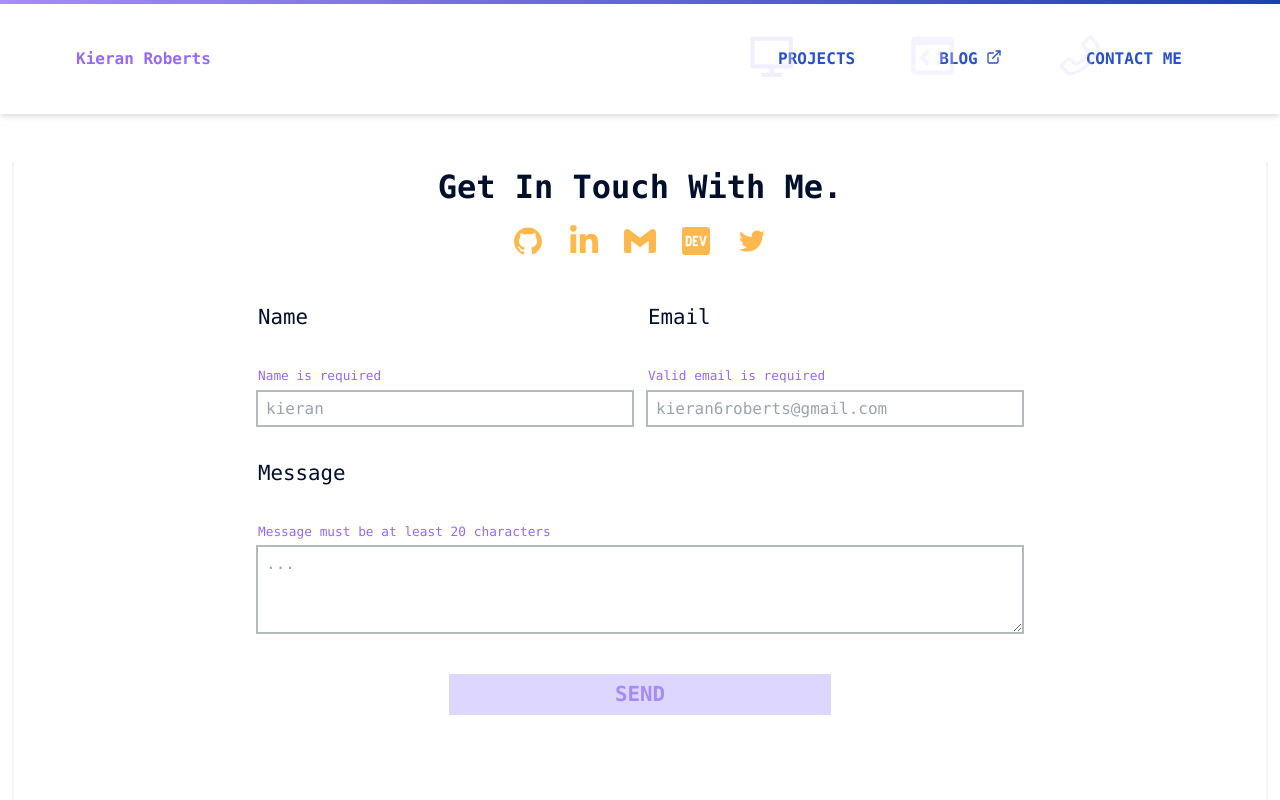
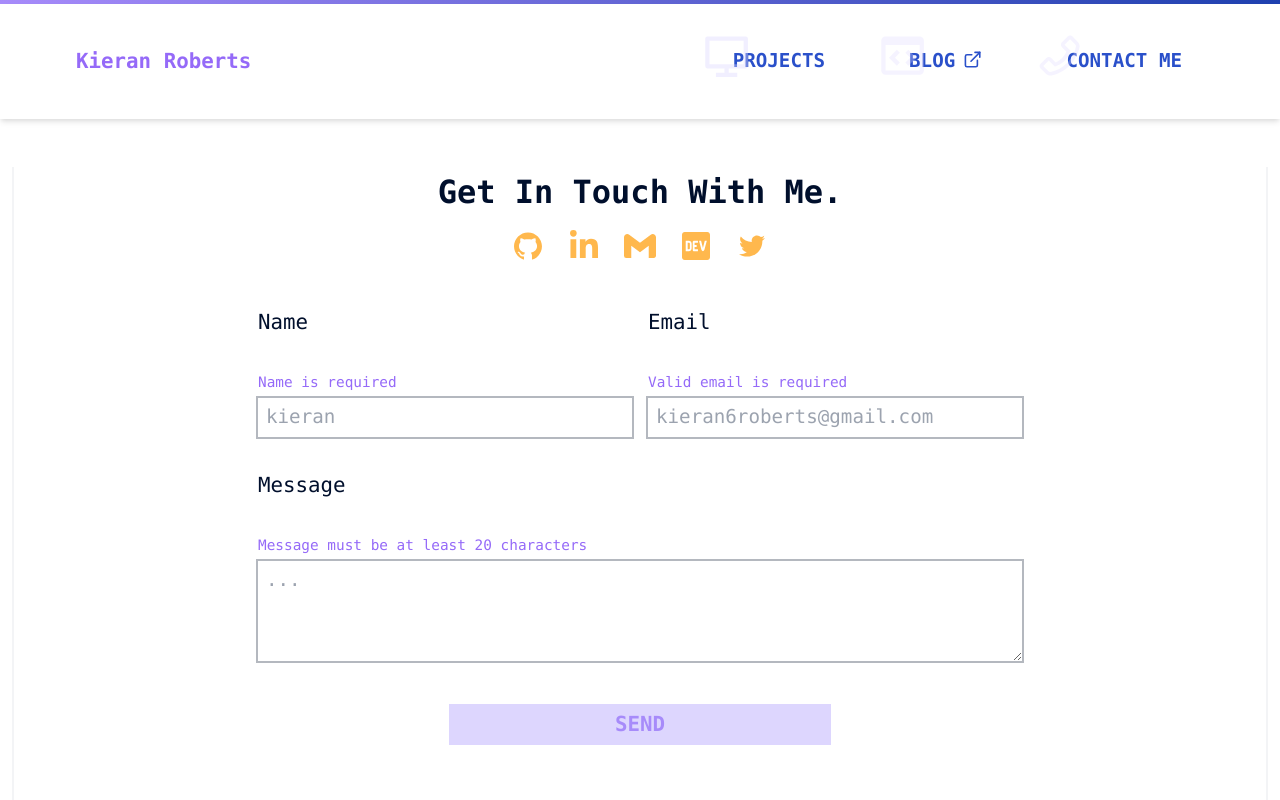
Before and after one commit to kieran6roberts/MyPortfolio-nextjs, a Next.js app: page /contact in a window 1280 px wide. Shown: the top 800 px of the page. Built offline with nearby package versions, Linux system fonts and the light colour scheme.

Commit message:
increased smallest font sizes and changed home nav label

```diff
--- a/src/App.css
+++ b/src/App.css
@@ -519,9 +519,9 @@ video {
   --color-pri: #956af8;
   --color-sec: #2a50ca;
   --color-acc: #ffb84d;
-  --text-3xs: clamp(0.6rem, 0.8vw, 1.3rem);
-  --text-2xs: clamp(0.8rem, 1vw, 1.8rem);
-  --text-xs: clamp(1rem, 1.2vw, 2.9rem);
+  --text-3xs: clamp(0.7rem, 0.9vw, 1.4rem);
+  --text-2xs: clamp(0.9rem, 1vw, 1.8rem);
+  --text-xs: clamp(1.2rem, 1.3vw, 2.9rem);
   --text-sm: clamp(1.3rem, 1.6vw, 3rem);
   --text-md: clamp(1.4rem, 2.5vw, 5rem);
   --text-lg: clamp(2rem, 4vw, 7rem);
@@ -788,12 +788,12 @@ p {
 }
 
 .text-xxs {
-  font-size: clamp(0.8rem, 1vw, 1.8rem);
+  font-size: clamp(0.9rem, 1vw, 1.8rem);
   font-size: var(--text-2xs);
 }
 
 .text-xs {
-  font-size: clamp(1rem, 1.2vw, 2.9rem);
+  font-size: clamp(1.2rem, 1.3vw, 2.9rem);
   font-size: var(--text-xs);
 }
 
@@ -1719,7 +1719,7 @@ p {
   }
 
   .lg\:text-xs {
-    font-size: clamp(1rem, 1.2vw, 2.9rem);
+    font-size: clamp(1.2rem, 1.3vw, 2.9rem);
     font-size: var(--text-xs);
   }
 
--- a/src/components/Layout/Layout.tsx
+++ b/src/components/Layout/Layout.tsx
@@ -19,8 +19,8 @@ export default function Layout({ children }: LAYOUT): React.ReactElement {
                     <div className="flex p-3 mr-4 cursor-pointer">
                         <Link href="/" passHref>
                             <a className="flex align-center focus:outline-none focus:ring-4 focus:ring-yellow-400"
-                            aria-label="home page">
-                                <span className="text-xs font-bold text-pri hover:text-sec">
+                            aria-label="Home Kieran Roberts">
+                                <span className="text-sm font-bold text-pri hover:text-sec">
                                     Kieran Roberts
                                 </span>
                             </a>
--- a/src/styles/app.css
+++ b/src/styles/app.css
@@ -519,9 +519,9 @@ video {
   --color-pri: #956af8;
   --color-sec: #2a50ca;
   --color-acc: #ffb84d;
-  --text-3xs: clamp(0.6rem, 0.8vw, 1.3rem);
-  --text-2xs: clamp(0.8rem, 1vw, 1.8rem);
-  --text-xs: clamp(1rem, 1.2vw, 2.9rem);
+  --text-3xs: clamp(0.7rem, 0.9vw, 1.4rem);
+  --text-2xs: clamp(0.9rem, 1vw, 1.8rem);
+  --text-xs: clamp(1.2rem, 1.3vw, 2.9rem);
   --text-sm: clamp(1.3rem, 1.6vw, 3rem);
   --text-md: clamp(1.4rem, 2.5vw, 5rem);
   --text-lg: clamp(2rem, 4vw, 7rem);
--- a/src/styles/tailwind.css
+++ b/src/styles/tailwind.css
@@ -8,9 +8,9 @@
     --color-sec: #2a50ca;
     --color-acc: #ffb84d;
 
-    --text-3xs: clamp(0.6rem, 0.8vw, 1.3rem);
-    --text-2xs: clamp(0.8rem, 1vw, 1.8rem);
-    --text-xs: clamp(1rem, 1.2vw, 2.9rem);
+    --text-3xs: clamp(0.7rem, 0.9vw, 1.4rem);
+    --text-2xs: clamp(0.9rem, 1vw, 1.8rem);
+    --text-xs: clamp(1.2rem, 1.3vw, 2.9rem);
     --text-sm: clamp(1.3rem, 1.6vw, 3rem);
     --text-md: clamp(1.4rem, 2.5vw, 5rem);
     --text-lg: clamp(2rem, 4vw, 7rem);
```
